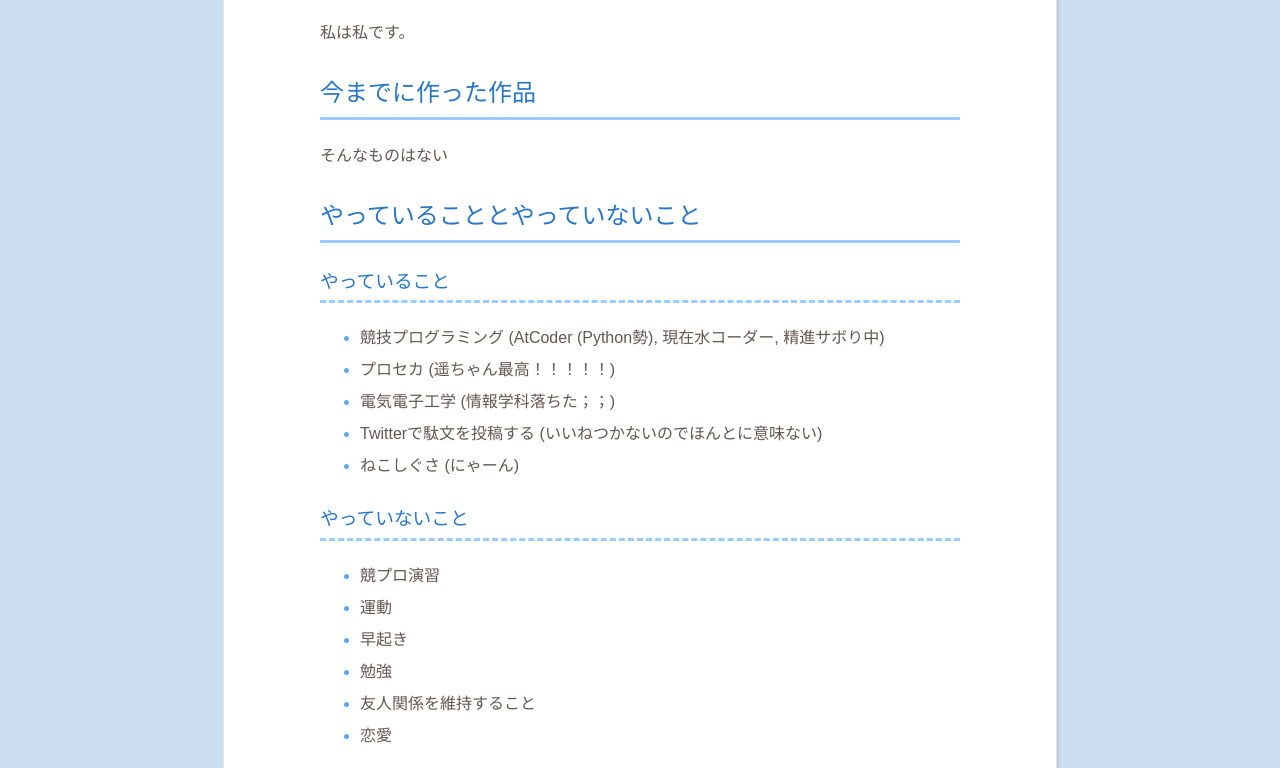
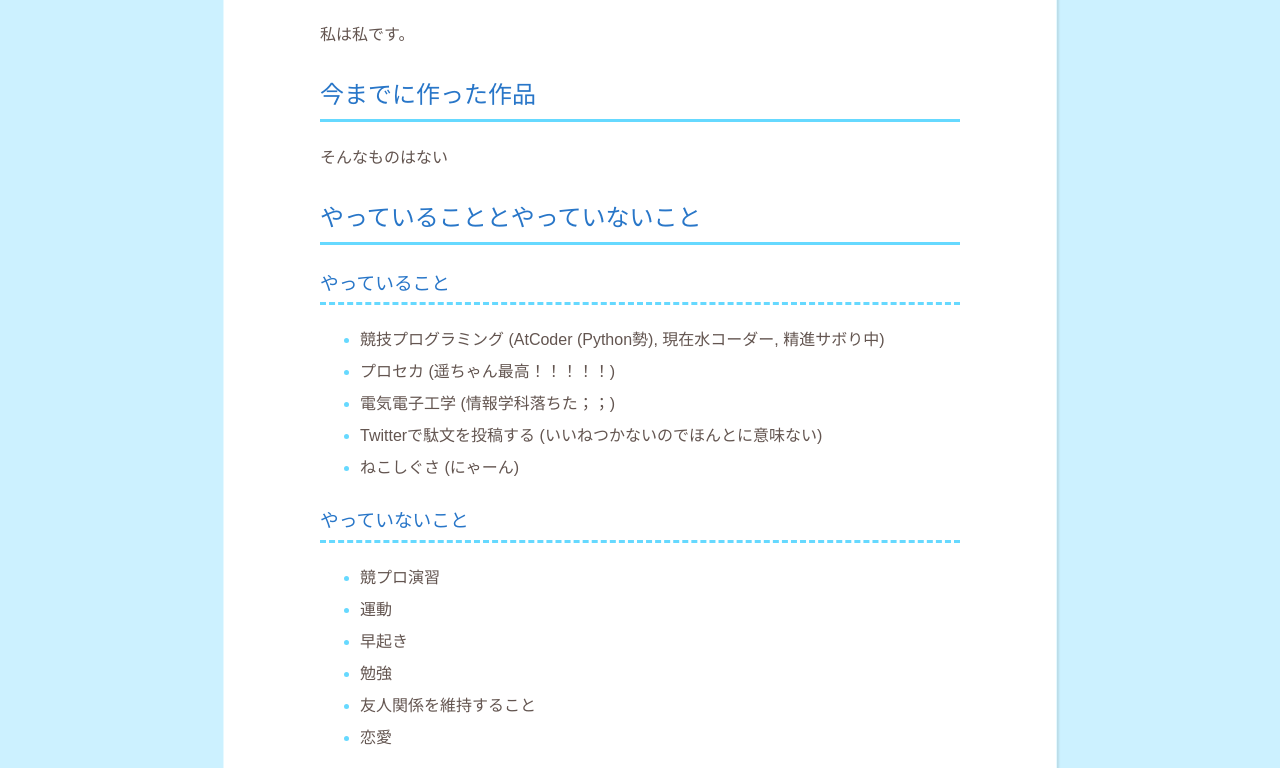
Before and after one commit to favir135/dustbox, a plain HTML site: page me.html in a window 1280 px wide. Shown: the part 224-992 px from the top of the page. Drawn offline with Linux system fonts and the light colour scheme.

Commit message:
カラーパレットを更新し、マージンとパディングを調整

```diff
--- a/index.css
+++ b/index.css
@@ -1,9 +1,9 @@
 :root {
-  --bg_1: #ccdef0;
+  --bg_1: #ccf1ff;
   --midashi: #2876c8;
-  --mizuiro: #99ccff;
-  --shade: #bac9db;
-  --bloom: #dce7f5;
+  --mizuiro: #66d9ff;
+  --shade: #badce8;
+  --bloom: #e6f9ff;
 }
 
 body {
@@ -12,7 +12,7 @@ body {
   font-family: sans-serif;
   line-height: 2;
   /*color: #00475e;*/
-  color: #635655;
+  color: #635550;
   background-color: var(--bg_1);
   min-height: 100vh;
   display: flex;
@@ -27,7 +27,7 @@ body {
   display: flex;
   flex-direction: row;
   background: var(--bg_1);
-  margin: 0.5rem;
+  margin: 10px 8px;
 }
 
 h1,
@@ -48,7 +48,7 @@ h1 {
   color: #ffffff;
   /*background: #00a2b8;*/
   background: #2876c8;
-  padding-left: 0.5em;
+  padding: 0 0.5em;
   border-bottom: double 6px #fff;
   border-top: double 6px #fff;
 }
@@ -188,7 +188,7 @@ li {
 }*/
 
 ::marker {
-  color: #60a8f0;
+  color: var(--mizuiro);
 }
 
 /*{
```
